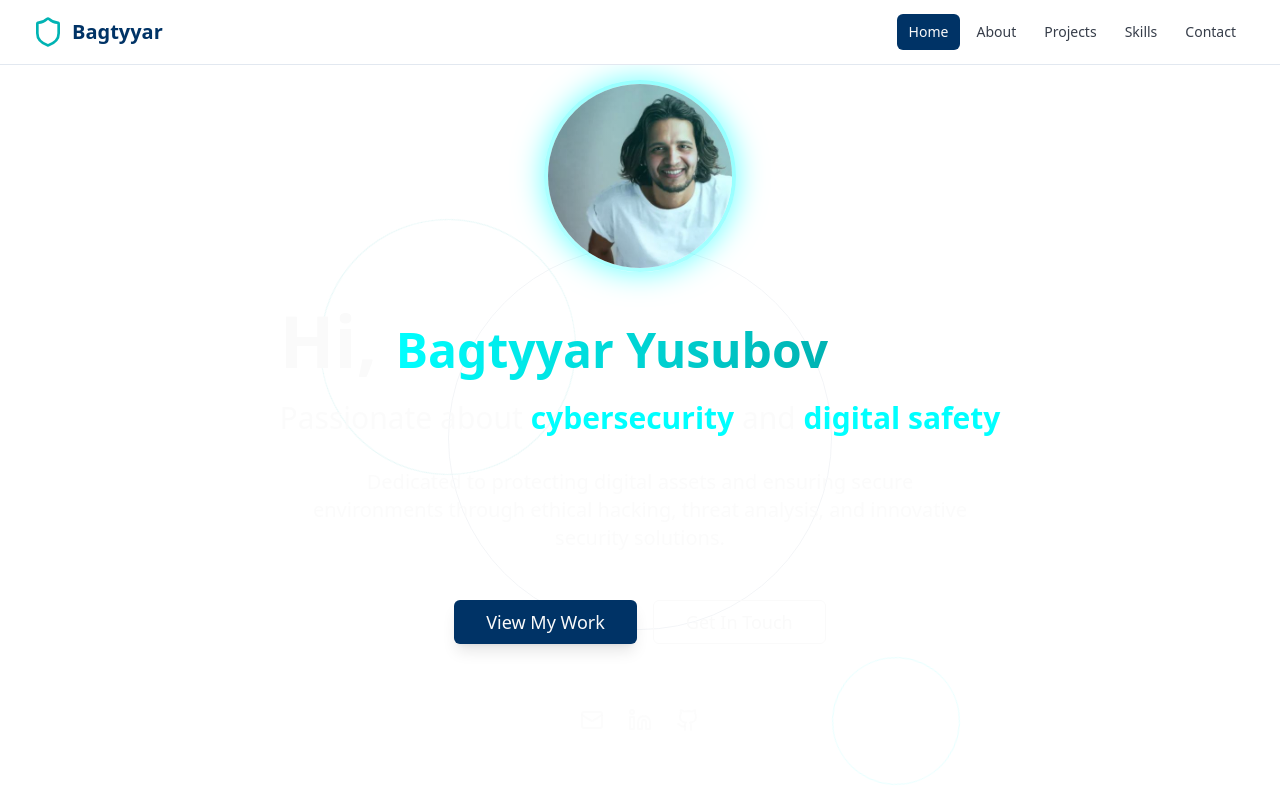
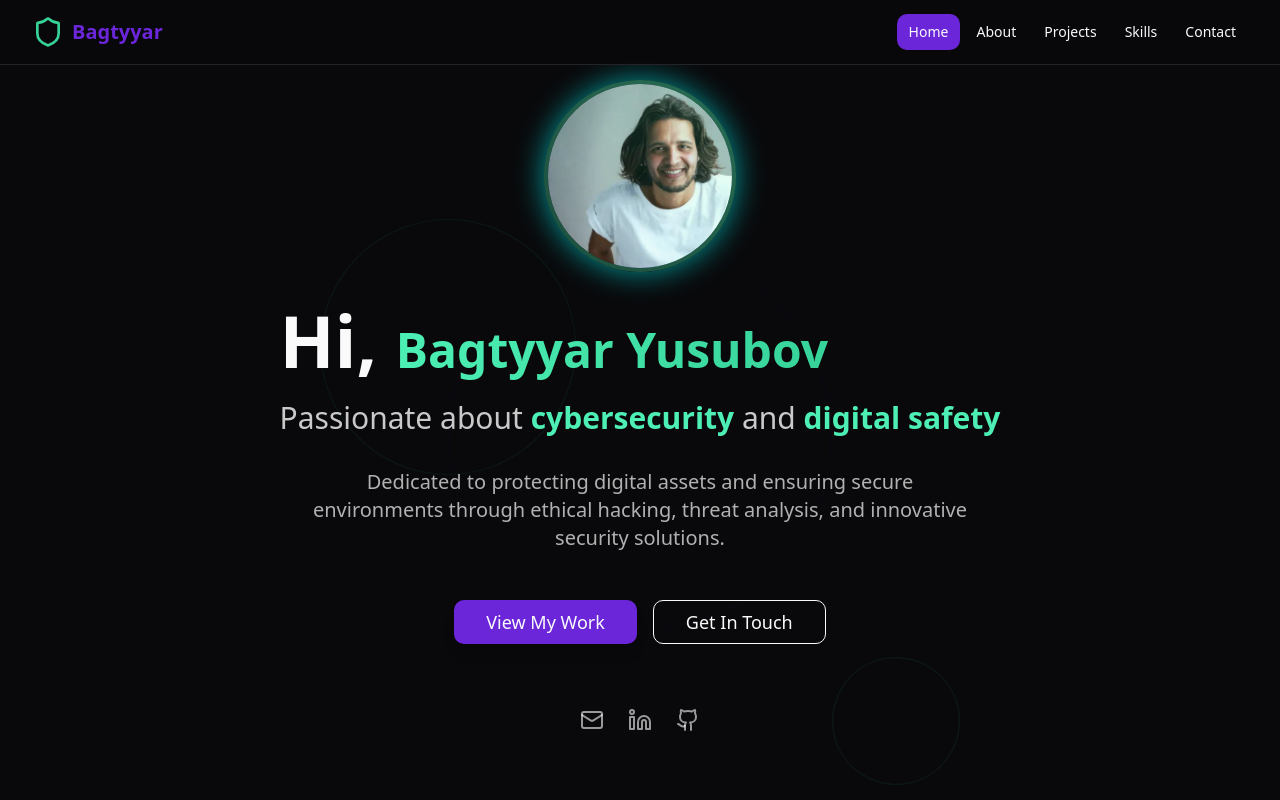
Before and after one commit to byusup03/bagtyyar-cyber-portal, a React (Vite) app: page / in a window 1280 px wide. Shown: the top 800 px of the page. Built offline with nearby package versions, Linux system fonts and the light colour scheme.

Commit message:
Change background color
Modify the background color for better visual appeal.

```diff
--- a/src/index.css
+++ b/src/index.css
@@ -8,53 +8,53 @@ All colors MUST be HSL.
 
 @layer base {
   :root {
-    /* Cybersecurity-inspired color palette */
-    --background: 0 0% 100%;
-    --foreground: 220 15% 25%;
+    /* Modern attractive color palette */
+    --background: 240 10% 3.9%;
+    --foreground: 0 0% 98%;
 
-    --card: 0 0% 100%;
-    --card-foreground: 220 15% 25%;
+    --card: 240 10% 3.9%;
+    --card-foreground: 0 0% 98%;
 
-    --popover: 0 0% 100%;
-    --popover-foreground: 220 15% 25%;
+    --popover: 240 10% 3.9%;
+    --popover-foreground: 0 0% 98%;
 
-    /* Deep cyber blue primary */
-    --primary: 210 100% 20%;
+    /* Rich purple primary */
+    --primary: 263 70% 50%;
     --primary-foreground: 0 0% 98%;
-    --primary-hover: 210 100% 25%;
+    --primary-hover: 263 70% 55%;
 
-    /* Light blue secondary */
-    --secondary: 210 40% 96%;
-    --secondary-foreground: 210 100% 20%;
+    /* Elegant secondary */
+    --secondary: 240 5% 15%;
+    --secondary-foreground: 0 0% 98%;
 
-    --muted: 210 20% 96%;
-    --muted-foreground: 220 15% 45%;
+    --muted: 240 5% 15%;
+    --muted-foreground: 240 5% 65%;
 
-    /* Cyan accent for highlights */
-    --accent: 180 100% 35%;
+    /* Vibrant accent colors */
+    --accent: 158 64% 52%;
     --accent-foreground: 0 0% 98%;
-    --accent-glow: 180 100% 50%;
+    --accent-glow: 158 84% 62%;
 
     --destructive: 0 84.2% 60.2%;
     --destructive-foreground: 210 40% 98%;
 
-    --border: 214.3 31.8% 91.4%;
-    --input: 214.3 31.8% 91.4%;
-    --ring: 210 100% 20%;
+    --border: 240 5% 15%;
+    --input: 240 5% 15%;
+    --ring: 263 70% 50%;
 
-    /* Custom design tokens */
-    --cyber-gradient: linear-gradient(135deg, hsl(210 100% 20%), hsl(180 100% 35%));
-    --hero-gradient: linear-gradient(135deg, hsl(210 100% 8%) 0%, hsl(210 100% 15%) 100%);
-    --section-gradient: linear-gradient(180deg, hsl(0 0% 100%) 0%, hsl(210 20% 98%) 100%);
+    /* Beautiful gradient backgrounds */
+    --cyber-gradient: linear-gradient(135deg, hsl(263 70% 50%), hsl(158 64% 52%));
+    --hero-gradient: linear-gradient(135deg, hsl(240 10% 3.9%) 0%, hsl(263 70% 8%) 50%, hsl(158 64% 8%) 100%);
+    --section-gradient: linear-gradient(180deg, hsl(240 8% 6%) 0%, hsl(240 10% 3.9%) 100%);
 
-    /* Shadows */
-    --shadow-cyber: 0 10px 30px -5px hsl(210 100% 20% / 0.2);
-    --shadow-glow: 0 0 20px hsl(180 100% 50% / 0.3);
+    /* Enhanced shadows */
+    --shadow-cyber: 0 25px 50px -12px hsl(263 70% 50% / 0.25);
+    --shadow-glow: 0 0 40px hsl(158 84% 62% / 0.4);
 
-    /* Animations */
-    --transition-cyber: all 0.3s cubic-bezier(0.4, 0, 0.2, 1);
+    /* Smooth animations */
+    --transition-cyber: all 0.4s cubic-bezier(0.4, 0, 0.2, 1);
 
-    --radius: 0.5rem;
+    --radius: 0.75rem;
 
     --sidebar-background: 0 0% 98%;
 
```
